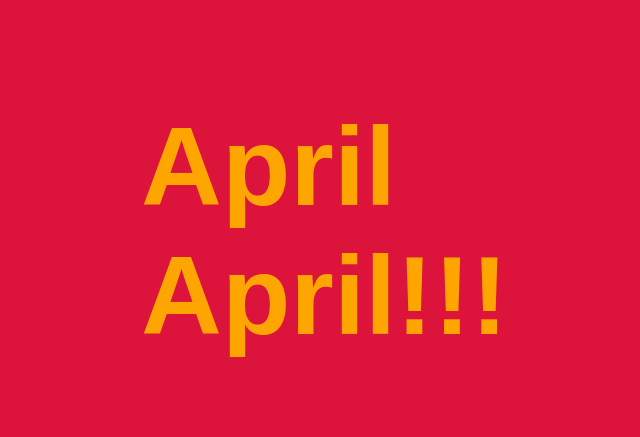
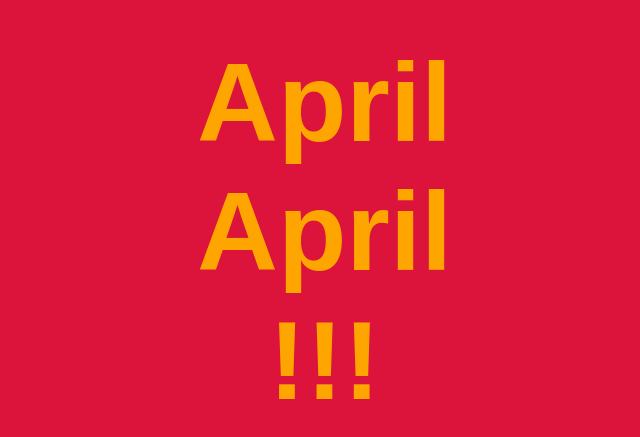
Before and after one commit to frankwinter/b1A, a plain HTML site: page index.html in a window 1280 px wide. Shown: the part 169-606 px from the top of the page, without its empty margins (315-955 px from the left). Drawn offline with nearby package versions, Linux system fonts and the light colour scheme.

Commit message:
Centered

```diff
--- a/index.html
+++ b/index.html
@@ -24,12 +24,13 @@
       h1 {
         font-size: 7rem;
         color: orange;
+        text-align: center;
       }
     </style>
   </head>
   <body>
     <h1 class="animate__tada animate__animated animate__infinite">
-      April<br />April!!!
+      April<br />April<br />!!!
     </h1>
   </body>
 </html>
```
